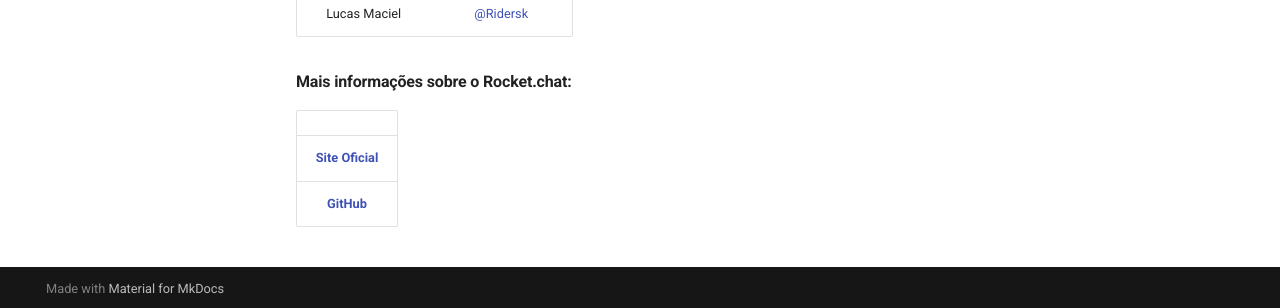
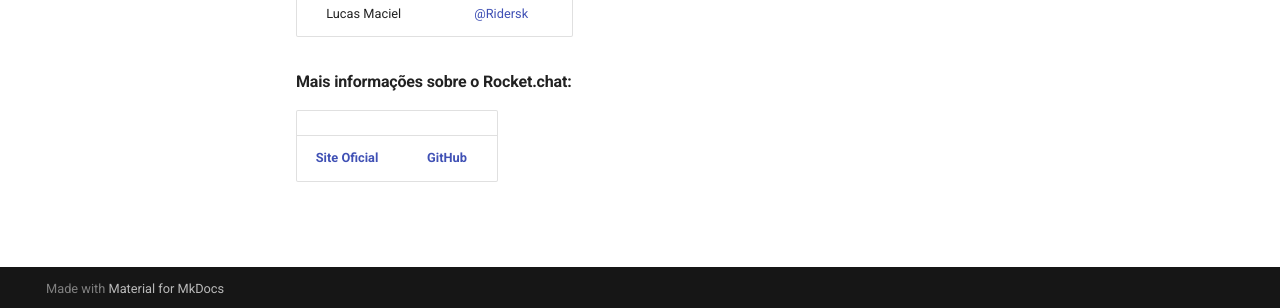
Before and after one commit to MarcosNBJ/2019.1-RocketChat, an MkDocs documentation site: the page built from docs/index.md, in a window 1280 px wide and 1226 px high. Shown: the part 915-1223 px from the top of the window. Built offline with MkDocs 1.6.1 and Material for MkDocs 9.7.7, drawn with Linux system fonts in a browser that asks for light colours; comment, search, counter and statistics services are not loaded.

```diff
--- a/docs/index.md
+++ b/docs/index.md
@@ -19,7 +19,6 @@ Wiki do repositório da disciplina de Requisitos de Software 2019.1, cujo objeti
 
 #### Mais informações sobre o Rocket.chat:
 
-| <!-- --> |
-|:---:|
-|[**Site Oficial**](https://rocket.chat/)|
-|[**GitHub**](https://rocket.chat/)|
+| <!-- --> | <!-- --> |
+|:---:|:---:|
+|[**Site Oficial**](https://rocket.chat/)|[**GitHub**](https://rocket.chat/)|
```
